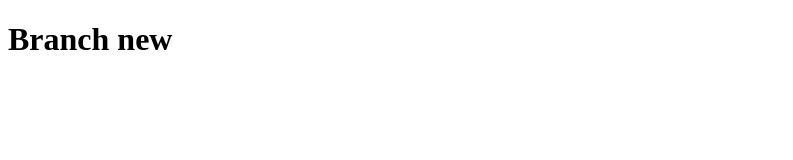
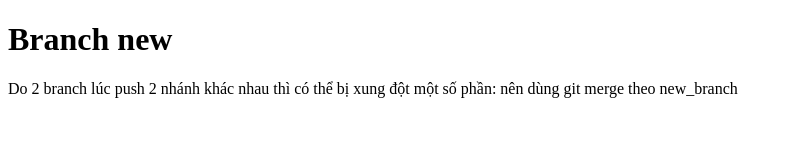
Before and after one commit to Ben-MTP/test_git_tuidicodedao, a plain HTML site: page git_index.html in a window 1280 px wide. Shown: the whole page, without its empty margins (0-793 px from the left). Drawn offline with Linux system fonts and the light colour scheme.

Commit message:
chuan bi cho merge code lan 1

```diff
--- a/git_index.html
+++ b/git_index.html
@@ -7,5 +7,6 @@
 </head>
 <body>
     <h1>Branch new</h1>
+    <p>Do 2 branch lúc push 2 nhánh khác nhau thì có thể bị xung đột một số phần: nên dùng git merge theo new_branch</p>
 </body>
 </html>
```
